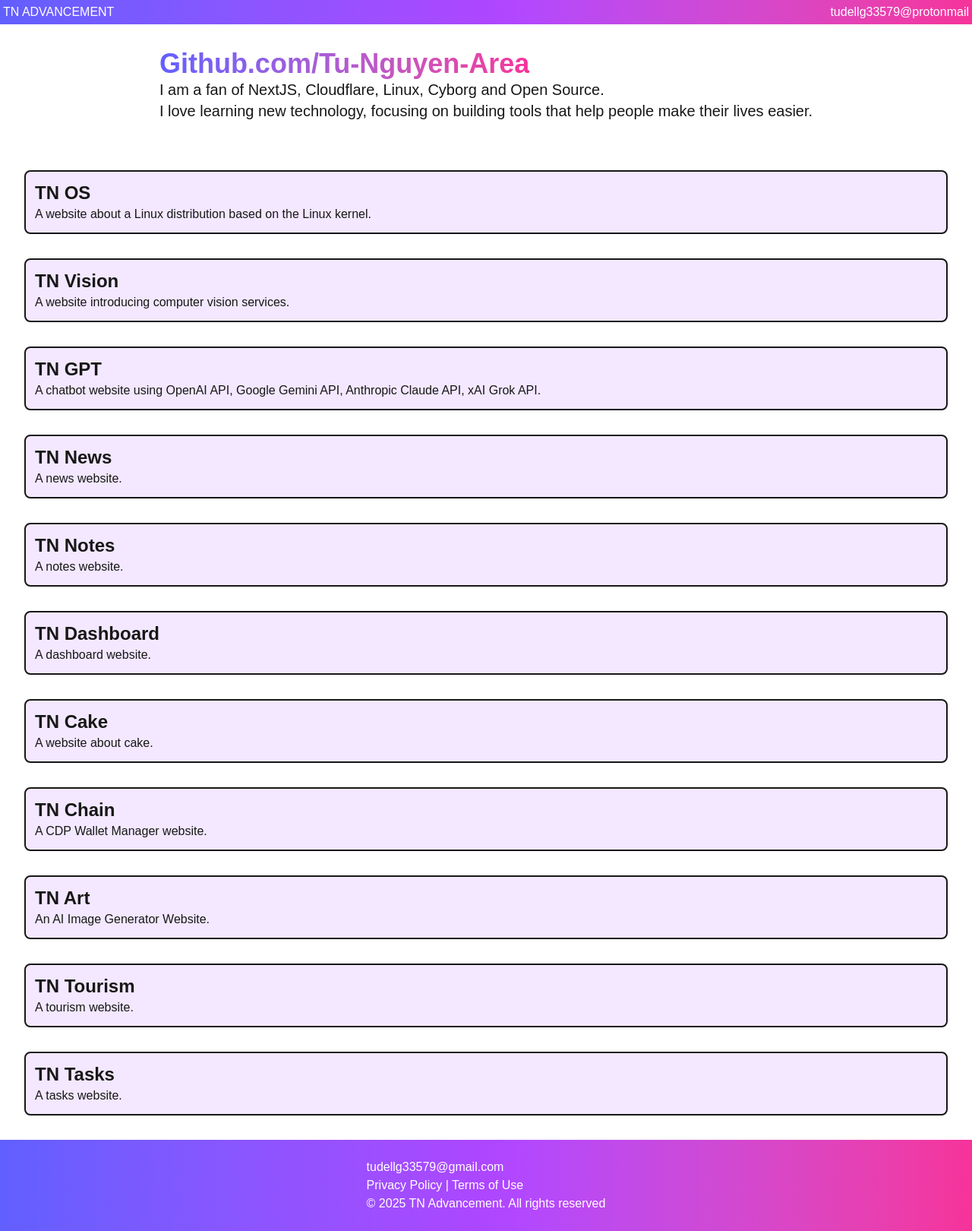
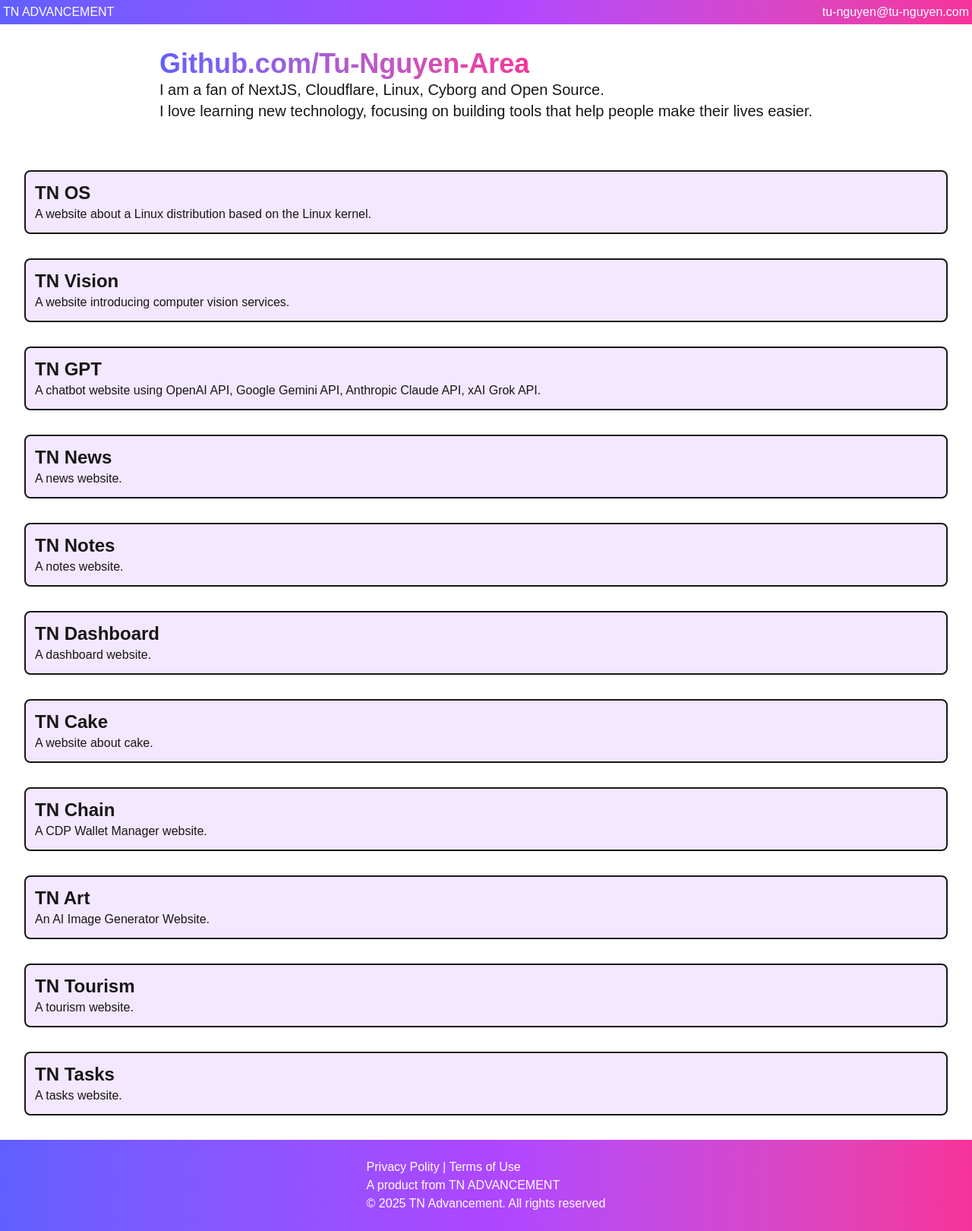
Before and after one commit to tu-nguyen-area/tnadvancement, a Next.js app: page / in a window 1280 px wide. Shown: the whole page at 76% size. Built offline with nearby package versions, Linux system fonts and the light colour scheme.

Commit message:
Commit 3

```diff
--- a/app/ui/footer.tsx
+++ b/app/ui/footer.tsx
@@ -1,11 +1,13 @@
+import Link from 'next/link';
+
 export default function Footer() {
   return (
   <>
 
   <footer className="flex justify-center bg-gradient-to-r from-indigo-500 via-purple-500 to-pink-500 text-white p-3 md:p-6">
     <section>
-      <p>tudellg33579@gmail.com</p>
-      <p>Privacy Policy | Terms of Use</p>
+      <p>Privacy Polity | Terms of Use</p>
+      <p>A product from <Link href="https://tu-nguyen.org/" target="_blank">TN ADVANCEMENT</Link></p>
       <p>&#169; 2025 TN Advancement. All rights reserved</p>
     </section>
   </footer>
--- a/app/ui/header.tsx
+++ b/app/ui/header.tsx
@@ -10,7 +10,7 @@ export default function Header() {
       <Link href="/">
         TN ADVANCEMENT
       </Link>
-      <p>tudellg33579@protonmail</p>
+      <p>tu-nguyen@tu-nguyen.com</p>
     </section>
 
     <BarNav />
```
